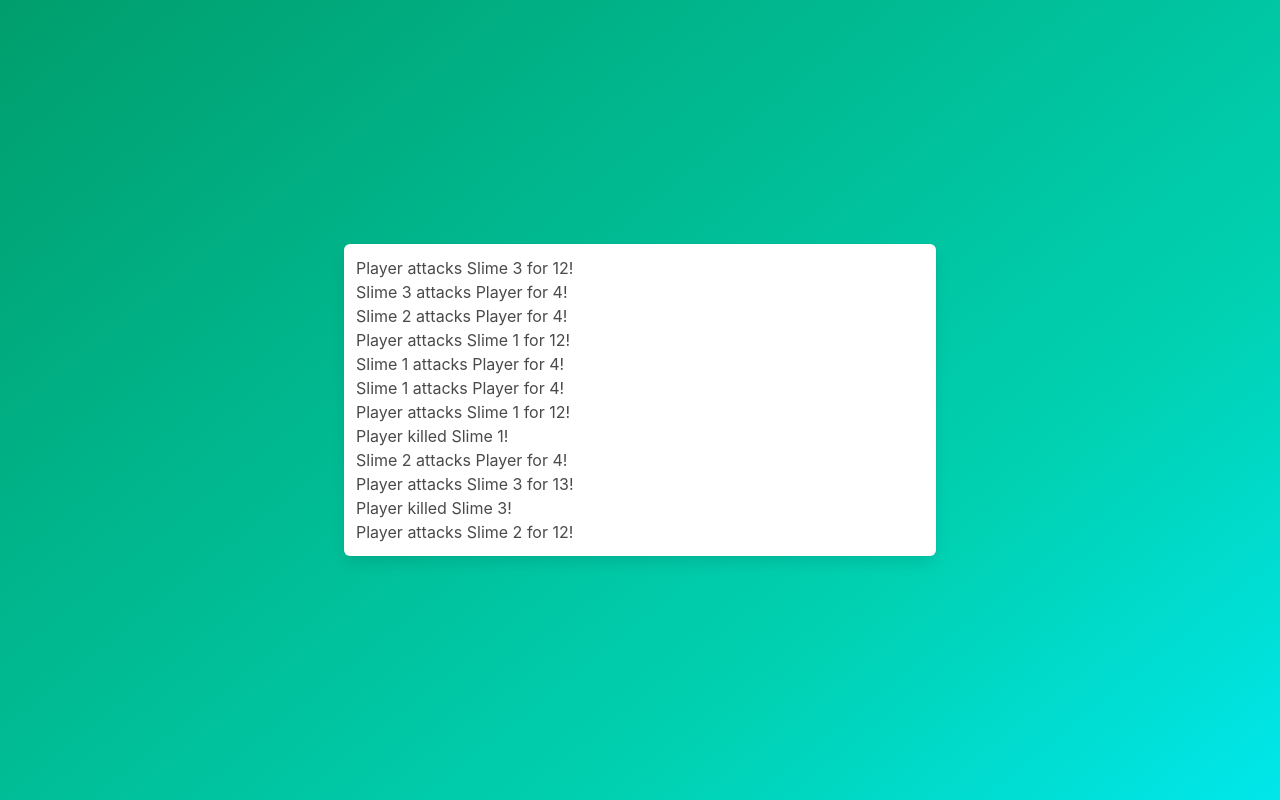
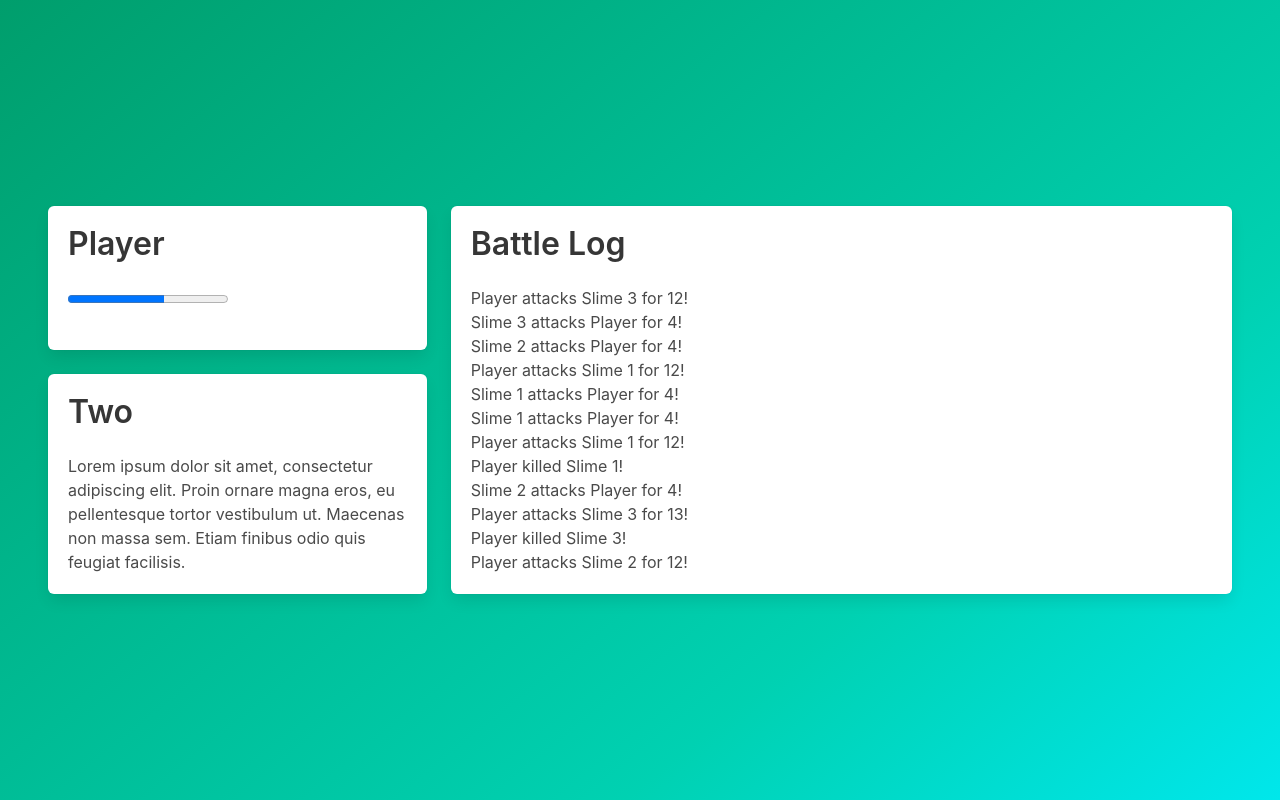
Before and after one commit to huuff/idle-rpg, a Vue app: page / in a window 1280 px wide. Built offline with nearby package versions, Linux system fonts and the light colour scheme.

Commit message:
trying to better display everything

```diff
--- a/src/App.vue
+++ b/src/App.vue
@@ -1,24 +1,40 @@
 <template>
 <div class="hero is-fullheight is-primary is-bold">
   <div class="hero-body">
-    <div class="box column is-6 mx-auto">
-      <ul>
-        <li v-for="(msg, i) in battleLog" :key="`${msg}-${i}`">{{msg}}</li>
-      </ul>
+    <div class="tile is-ancestor">
+      <div class="tile is-4 is-vertical is-parent">
+        <div class="tile is-child box">
+          <p class="title has-text-dark">Player</p>
+          <actor-health :actor="player" />
+        </div>
+        <div class="tile is-child box">
+          <p class="title has-text-dark">Two</p>
+          <p>Lorem ipsum dolor sit amet, consectetur adipiscing elit. Proin ornare magna eros, eu pellentesque tortor vestibulum ut. Maecenas non massa sem. Etiam finibus odio quis feugiat facilisis.</p>
+        </div>
+      </div>
+      <div class="tile is-parent">
+        <div class="tile is-child box">
+          <p class="title has-text-dark">Battle Log</p>
+          <ul>
+            <li v-for="(msg, i) in battleLog" :key="`${msg}-${i}`">{{ msg }}</li>
+          </ul>
+        </div>
+      </div>
     </div>
   </div>
 </div>
 </template>
 
 <script setup lang="ts">
-import { ref } from "vue";
+import { ref, reactive } from "vue";
 import { onUnmounted, onMounted } from "vue";
 import { Actor } from "@/battle/actor";
 import { BasicAttack } from "@/battle/basic-attack";
 import { Battle } from "@/battle/battle";
 import { makeSlime } from "@/battle/monsters";
+import ActorHealth from "./components/ActorHealth.vue";
 
-const player: Actor = {
+const player: Actor = reactive({
   name: "Player",
   currentHealth: 50,
   stats: {
@@ -27,7 +43,7 @@ const player: Actor = {
     agility: 8,
   },
   actions: [ new BasicAttack() ]
-}
+});
 
 const battleLog = ref<string[]>([]);
 const battle = new Battle([ player ], [ makeSlime(1), makeSlime(2), makeSlime(3) ], battleLog);
--- /dev/null
+++ b/src/components/ActorHealth.vue
@@ -0,0 +1,13 @@
+<template>
+  <progress class="progress-is-primary" :value="actor.currentHealth" :max="actor.stats.maxHealth">
+    {{ actor.currentHealth }}
+  </progress>
+</template>
+
+<script setup lang="ts">
+import { Actor } from "@/battle/actor";
+
+const props = defineProps<{
+  actor: Actor;
+}>();
+</script>
```
Also changed, not shown: .eslintrc.js.
